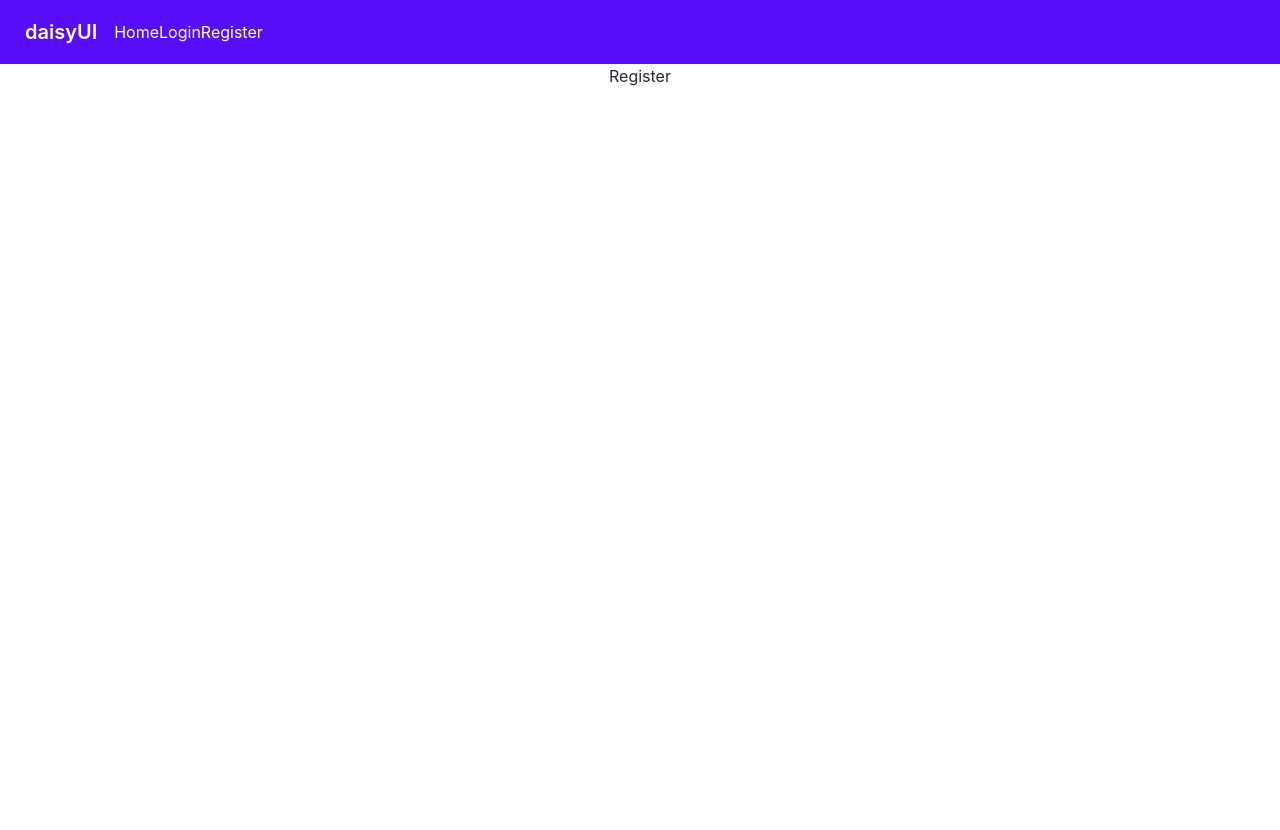
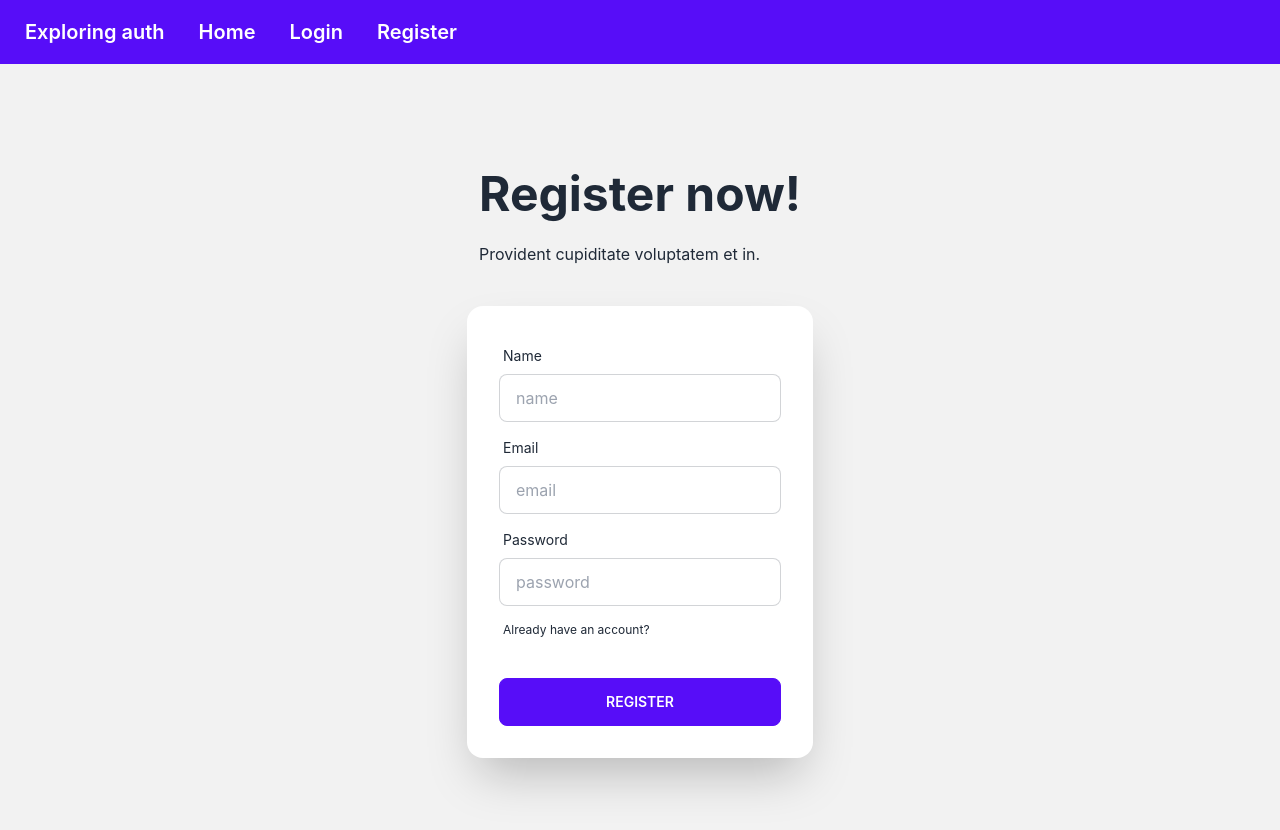
Before and after one commit to sowmik-sec/auth-router-context-app, a React (Create React App) app: page /register in a window 1280 px wide. Shown: the top 830 px of the page. Before the commit the page ends 800 px from the top, so only its background shows below. Built offline with nearby package versions, Linux system fonts and the light colour scheme.

Commit message:
create login and registration form using daisy UI

```diff
--- a/src/components/Header.js
+++ b/src/components/Header.js
@@ -5,10 +5,18 @@ const Header = () => {
   return (
     <div>
       <div className="navbar bg-primary text-primary-content">
-        <a className="btn btn-ghost normal-case text-xl">daisyUI</a>
-        <Link to="/">Home</Link>
-        <Link to="/login">Login</Link>
-        <Link to="/register">Register</Link>
+        <Link to="/" className="btn btn-ghost normal-case text-xl">
+          Exploring auth
+        </Link>
+        <Link className="btn btn-ghost normal-case text-xl" to="/">
+          Home
+        </Link>
+        <Link className="btn btn-ghost normal-case text-xl" to="/login">
+          Login
+        </Link>
+        <Link className="btn btn-ghost normal-case text-xl" to="/register">
+          Register
+        </Link>
       </div>
     </div>
   );
--- a/src/components/Login.js
+++ b/src/components/Login.js
@@ -1,7 +1,61 @@
 import React from "react";
 
 const Login = () => {
-  return <div>Login</div>;
+  const handleSubmit = (event) => {
+    event.preventDefault();
+    const form = event.target;
+    const email = form.email.value;
+    const password = form.password.value;
+    console.log(email, password);
+  };
+  return (
+    <div>
+      <div className="hero min-h-screen bg-base-200">
+        <div className="hero-content flex-col">
+          <div className="text-center lg:text-left">
+            <h1 className="text-5xl font-bold">Login now!</h1>
+            <p className="py-6">Provident cupiditate voluptatem et in.</p>
+          </div>
+          <div className="card flex-shrink-0 w-full max-w-sm shadow-2xl bg-base-100">
+            <form onSubmit={handleSubmit} className="card-body">
+              <div className="form-control">
+                <label className="label">
+                  <span className="label-text">Email</span>
+                </label>
+                <input
+                  type="email"
+                  name="email"
+                  placeholder="email"
+                  className="input input-bordered"
+                  required
+                />
+              </div>
+              <div className="form-control">
+                <label className="label">
+                  <span className="label-text">Password</span>
+                </label>
+                <input
+                  type="password"
+                  name="password"
+                  placeholder="password"
+                  className="input input-bordered"
+                  required
+                />
+                <label className="label">
+                  <a href="#" className="label-text-alt link link-hover">
+                    Forgot password?
+                  </a>
+                </label>
+              </div>
+              <div className="form-control mt-6">
+                <button className="btn btn-primary">Login</button>
+              </div>
+            </form>
+          </div>
+        </div>
+      </div>
+    </div>
+  );
 };
 
 export default Login;
--- a/src/components/Register.js
+++ b/src/components/Register.js
@@ -1,9 +1,73 @@
 import React from "react";
+import { Link } from "react-router-dom";
 
 const Register = () => {
+  const handleSubmit = (event) => {
+    event.preventDefault();
+    const form = event.target;
+    const name = form.name.value;
+    const email = form.email.value;
+    const password = form.password.value;
+    console.log(email, password);
+  };
   return (
     <div>
-      <h1>Register</h1>
+      <div className="hero min-h-screen bg-base-200">
+        <div className="hero-content flex-col">
+          <div className="text-center lg:text-left">
+            <h1 className="text-5xl font-bold">Register now!</h1>
+            <p className="py-6">Provident cupiditate voluptatem et in.</p>
+          </div>
+          <div className="card flex-shrink-0 w-full max-w-sm shadow-2xl bg-base-100">
+            <form onSubmit={handleSubmit} className="card-body">
+              <div className="form-control">
+                <label className="label">
+                  <span className="label-text">Name</span>
+                </label>
+                <input
+                  type="text"
+                  name="name"
+                  placeholder="name"
+                  className="input input-bordered"
+                  required
+                />
+              </div>
+              <div className="form-control">
+                <label className="label">
+                  <span className="label-text">Email</span>
+                </label>
+                <input
+                  type="email"
+                  name="email"
+                  placeholder="email"
+                  className="input input-bordered"
+                  required
+                />
+              </div>
+              <div className="form-control">
+                <label className="label">
+                  <span className="label-text">Password</span>
+                </label>
+                <input
+                  type="password"
+                  name="password"
+                  placeholder="password"
+                  className="input input-bordered"
+                  required
+                />
+              </div>
+              <label className="label">
+                <Link to="/login" className="label-text-alt link link-hover">
+                  Already have an account?
+                </Link>
+              </label>
+              <div className="form-control mt-6">
+                <button className="btn btn-primary">Register</button>
+              </div>
+            </form>
+          </div>
+        </div>
+      </div>
     </div>
   );
 };
```
